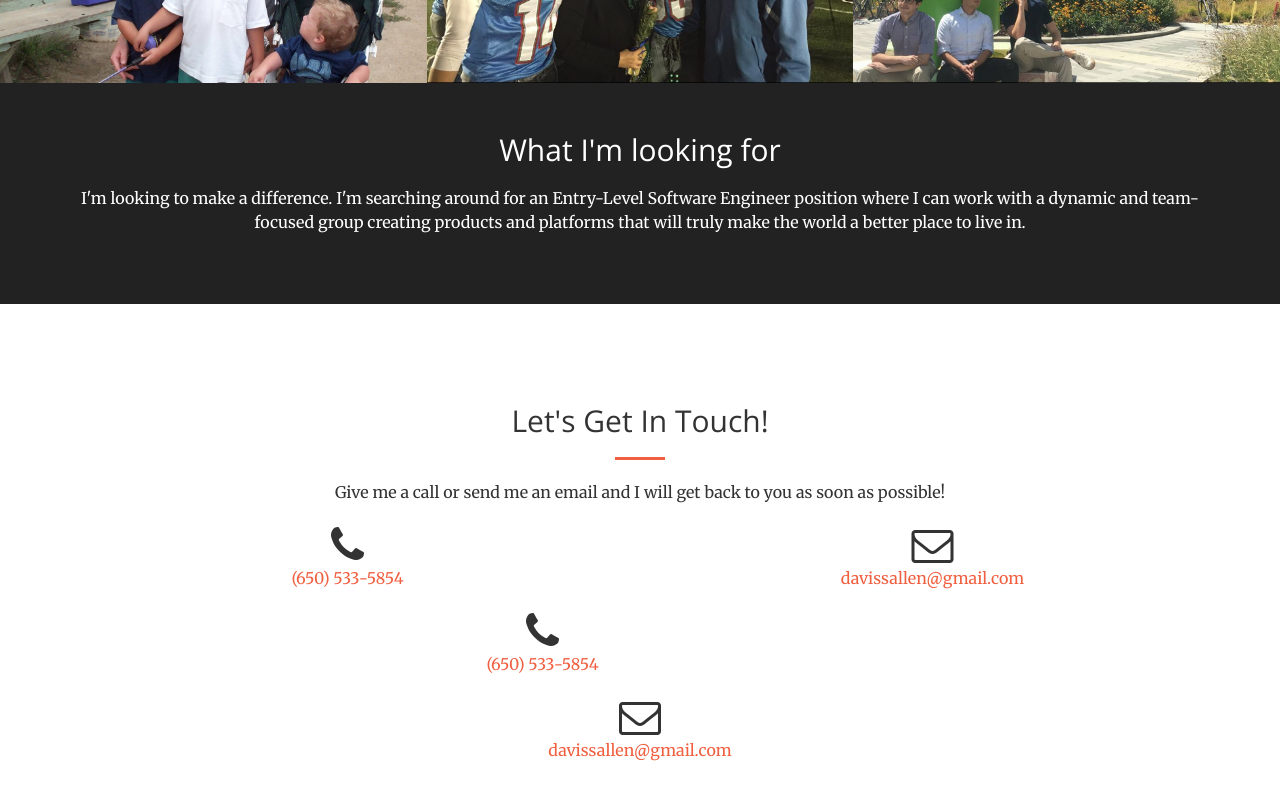
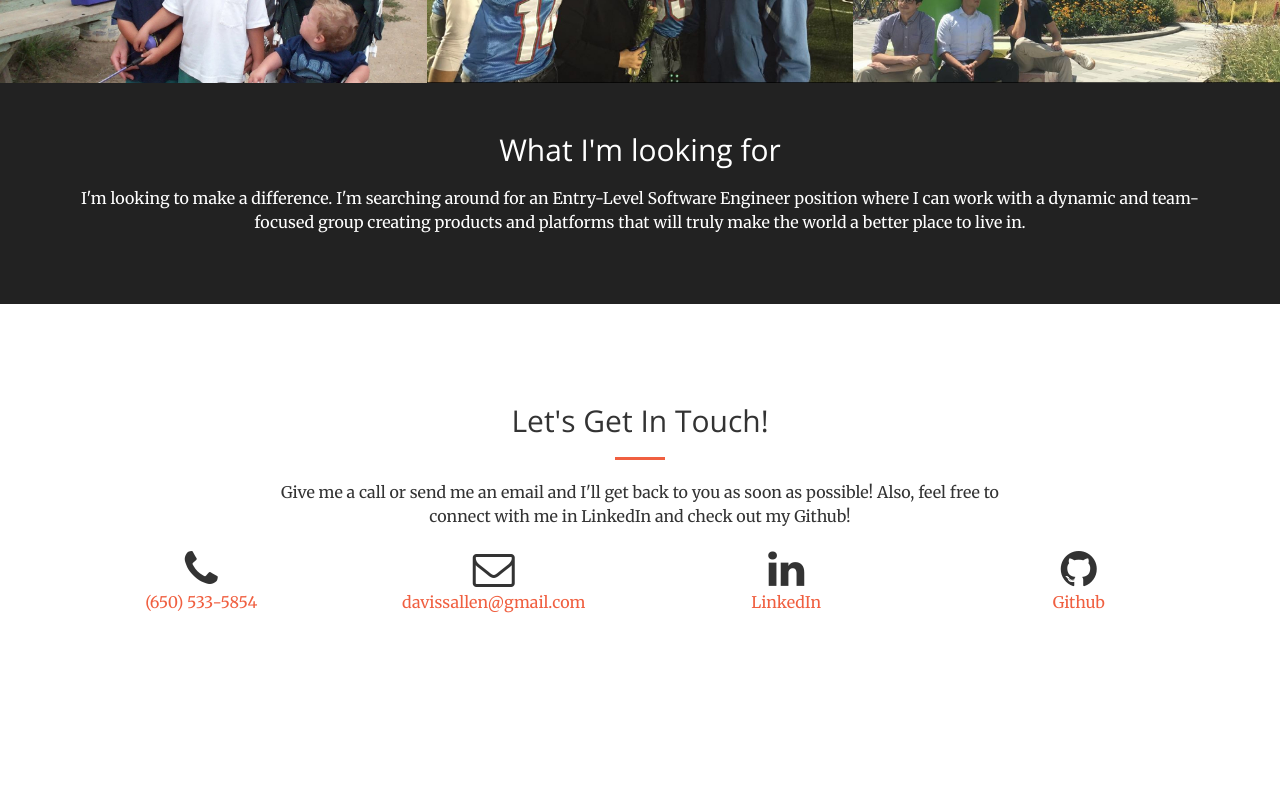
Before and after one commit to davissallen/hello, a website: page index.html in a window 1280 px wide. Shown: the part 2051-2851 px from the top of the page. After the commit the page ends 2785 px from the top, so only its background shows below. Drawn offline with nearby package versions, Linux system fonts and the light colour scheme.

Commit message:
adds github and linkedin icons to contact field

```diff
--- a/index.html
+++ b/index.html
@@ -268,23 +268,26 @@
                 <div class="col-lg-8 col-lg-offset-2 text-center">
                     <h2 class="section-heading">Let's Get In Touch!</h2>
                     <hr class="primary">
-                    <p>Give me a call or send me an email and I will get back to you as soon as possible!</p>
+                    <p>
+                        Give me a call or send me an email and I'll get back to you as soon as possible! Also, feel
+                        free to connect with me in LinkedIn and check out my Github!
+                    </p>
                 </div>
-                <div class="col-lg-4 col-lg-offset-1 text-center">
+                <div class="col-lg-3 text-center">
                     <i class="fa fa-phone fa-3x sr-contact"></i>
                     <p><a href="tel:+16505335854">(650) 533-5854</a></p>
                 </div>
-                <div class="col-lg-4 col-lg-offset-2 text-center">
+                <div class="col-lg-3 text-center">
                     <i class="fa fa-envelope-o fa-3x sr-contact"></i>
                     <p><a href="mailto:davissallen@gmail.com">davissallen@gmail.com</a></p>
                 </div>
-                <div class="col-lg-4 col-lg-offset-3 text-center">
-                    <i class="fa fa-phone fa-3x sr-contact"></i>
-                    <p><a href="tel:+16505335854">(650) 533-5854</a></p>
+                <div class="col-lg-3 text-center">
+                    <i class="fa fa-linkedin fa-3x sr-contact"></i>
+                    <p><a href="https://www.linkedin.com/in/davissallen">LinkedIn</a></p>
                 </div>
-                <div class="col-lg-4 col-lg-offset-4 text-center">
-                    <i class="fa fa-envelope-o fa-3x sr-contact"></i>
-                    <p><a href="mailto:davissallen@gmail.com">davissallen@gmail.com</a></p>
+                <div class="col-lg-3 text-center">
+                    <i class="fa fa-github fa-3x sr-contact"></i>
+                    <p><a href="https://github.com/davissallen">Github</a></p>
                 </div>
             </div>
         </div>
```
